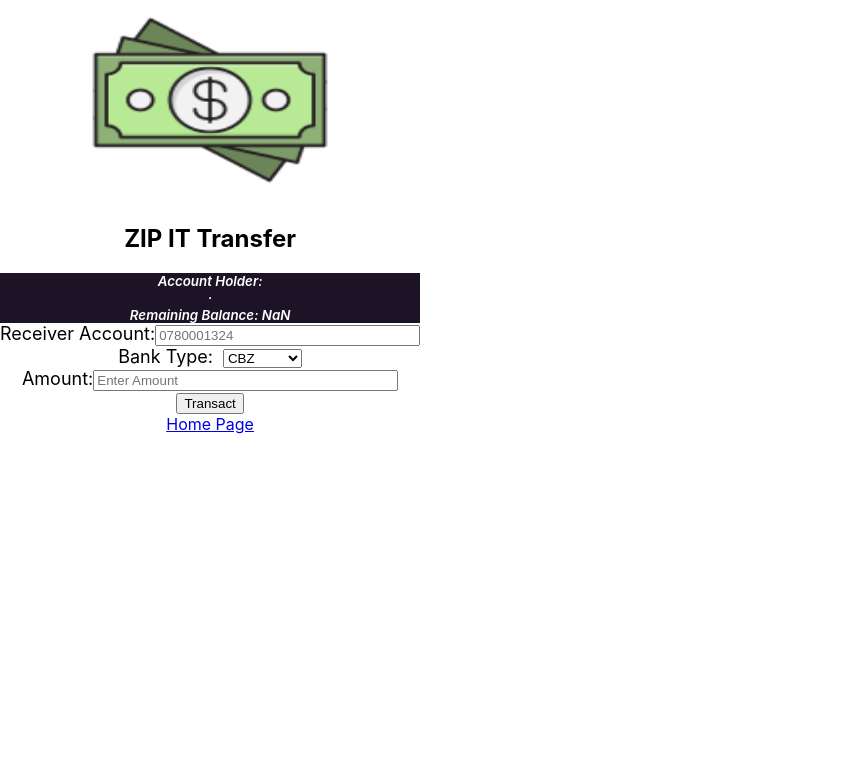
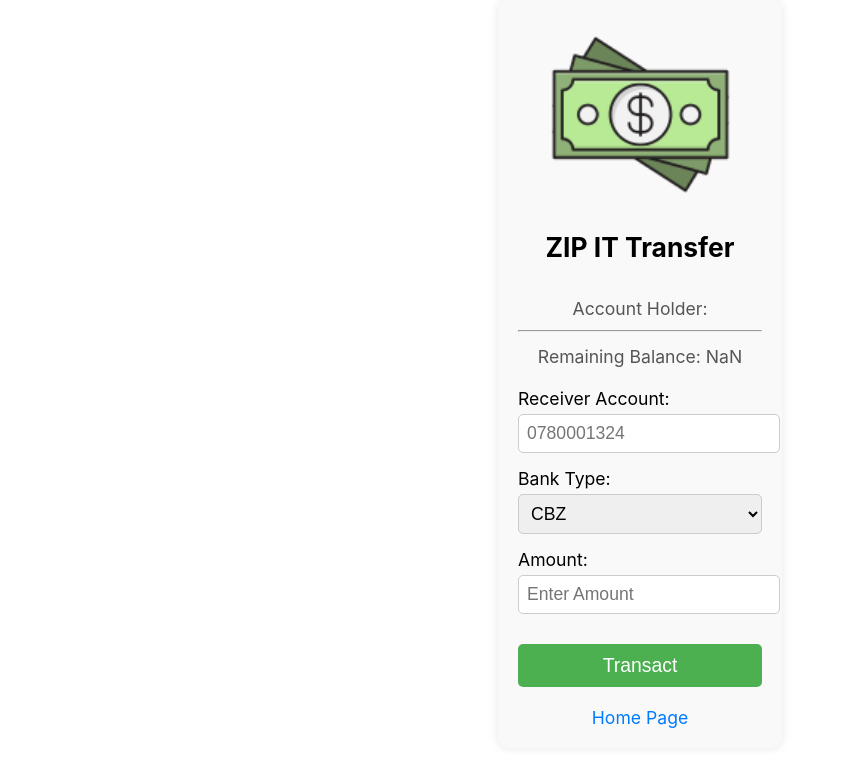
Before and after one commit to Tanaka878/Front-End, a React (Create React App) app: page /ZIPIT in a window 1280 px wide. Shown: the top 766 px of the page, without its empty margins (0-843 px from the left). Built offline with nearby package versions, Linux system fonts and the light colour scheme.

Commit message:
styling interbank component

```diff
--- a/src/OptionsRouting/InterBankTransfer.js
+++ b/src/OptionsRouting/InterBankTransfer.js
@@ -9,12 +9,11 @@ const InterBankTransfer = (props) => {
   const [InterBankData, changeInterBankData] = React.useState({
     AccountNumber: "",
     amount: "",
-    bankType: "CBZ" // Default bank selection
+    bankType: "CBZ"
   });
 
   const [conditionalRender, changeConditionalRender] = React.useState(false);
 
-  // Function to send transaction details using fetch API
   function sendTransactionDetails() {
     const objectToSend = {
       senderAccount: props.AccountHolder,
@@ -30,15 +29,11 @@ const InterBankTransfer = (props) => {
       },
       body: JSON.stringify(objectToSend)
     })
-    .then(response => {
-      console.log('Response:', response); // Log the full response
-      return response.text(); // Change to text to see raw response
-    })
+    .then(response => response.text())
     .then(data => {
-      console.log('Response data:', data); // Log the raw data
-      const jsonData = JSON.parse(data); // Parse the response as JSON
+      const jsonData = JSON.parse(data);
       alert(jsonData.message || jsonData.error);
-      nav('/optionPage');  // Navigate on successful transfer
+      nav('/optionPage');
     })
     .catch(error => {
       console.error('Error:', error.message);
@@ -62,57 +57,129 @@ const InterBankTransfer = (props) => {
       changeConditionalRender(true);
     } else if (InterBankData.AccountNumber.length > 3 && InterBankData.amount <= balance) {
       sendTransactionDetails();
-      console.log("Data sent", InterBankData.bankType, InterBankData.AccountNumber, InterBankData.amount);
     } else {
       console.error('Invalid receiver details');
     }
   }
 
   return (
-    <div>
-      <nav>
-        <img src={feesPayment} height={200} width={250} className='feesPayment' />
+    <div style={styles.container}>
+      <nav style={styles.header}>
+        <img src={feesPayment} style={styles.image} />
         <h2>ZIP IT Transfer</h2>
       </nav>
 
-      <nav className='feesHeader'>
+      <nav style={styles.feesHeader}>
         <small>Account Holder: {props.name}</small>
         <hr />
         <small>Remaining Balance: {props.bal}</small>
       </nav>
 
-      <form onSubmit={handleSubmit} className='feesSubmitForm'>
-        <nav className='feesNav'>
+      <form onSubmit={handleSubmit} style={styles.feesSubmitForm}>
+        <div style={styles.feesNav}>
           <label htmlFor='AccountNumber'>Receiver Account:</label>
-          <input placeholder='0780001324' name='AccountNumber' size={30} onChange={handleFormChange} />
-        </nav>
+          <input placeholder='0780001324' name='AccountNumber' onChange={handleFormChange} style={styles.input} />
+        </div>
 
-        <nav>
+        <div style={styles.feesNav}>
           <label htmlFor='bankType'>Bank Type:</label>
-          <select name="bankType" value={InterBankData.bankType} onChange={handleFormChange} style={{ marginLeft: '10px' }}>
+          <select name="bankType" value={InterBankData.bankType} onChange={handleFormChange} style={styles.input}>
             <option value="CBZ">CBZ</option>
             <option value="FBC">FBC</option>
             <option value="STANBIC">STANBIC</option>
           </select>
-        </nav>
+        </div>
 
-        <nav>
+        <div style={styles.feesNav}>
           <label htmlFor='amount'>Amount:</label>
-          <input placeholder='Enter Amount' name='amount' size={35} onChange={handleFormChange} />
-        </nav>
+          <input placeholder='Enter Amount' name='amount' onChange={handleFormChange} style={styles.input} />
+        </div>
 
-        <nav>
-          <button type="submit" className='AirTimeSubmitButton'>Transact</button>
-        </nav>
+        <div>
+          <button type="submit" style={styles.button}>Transact</button>
+        </div>
       </form>
 
       {conditionalRender && (
-        <nav style={{ color: 'red' }}>Insufficient funds</nav>
+        <nav style={styles.error}>Insufficient funds</nav>
       )}
 
-      <Link to={'/optionPage'}>Home Page</Link>
+      <Link to={'/optionPage'} style={styles.homeLink}>Home Page</Link>
     </div>
   );
 }
 
+const styles = {
+  container: {
+    display: 'flex',
+    flexDirection: 'column',
+    alignItems: 'center',
+    textAlign: 'center',
+    fontSize: '1.1em',
+    margin: '0 auto',
+    maxWidth: '500px',
+    padding: '20px',
+    backgroundColor: '#f9f9f9',
+    borderRadius: '10px',
+    boxShadow: '0 0 10px rgba(0, 0, 0, 0.1)'
+  },
+  header: {
+    display: 'flex',
+    flexDirection: 'column',
+    alignItems: 'center'
+  },
+  image: {
+    width: '100%',
+    maxWidth: '200px'
+  },
+  feesHeader: {
+    width: '100%',
+    marginTop: '10px',
+    fontSize: '1.2em',
+    color: '#555'
+  },
+  feesSubmitForm: {
+    width: '100%',
+    marginTop: '20px'
+  },
+  feesNav: {
+    display: 'flex',
+    flexDirection: 'column',
+    alignItems: 'flex-start',
+    marginBottom: '15px'
+  },
+  input: {
+    width: '100%',
+    padding: '8px',
+    fontSize: '1em',
+    borderRadius: '5px',
+    border: '1px solid #ccc',
+    marginTop: '5px'
+  },
+  button: {
+    backgroundColor: '#4CAF50',
+    color: 'white',
+    padding: '10px 20px',
+    fontSize: '1.1em',
+    border: 'none',
+    borderRadius: '5px',
+    cursor: 'pointer',
+    width: '100%',
+    marginTop: '15px'
+  },
+  buttonHover: {
+    backgroundColor: '#45a049'
+  },
+  error: {
+    color: 'red',
+    marginTop: '15px',
+    fontWeight: 'bold'
+  },
+  homeLink: {
+    marginTop: '20px',
+    color: '#007BFF',
+    textDecoration: 'none'
+  }
+}
+
 export default InterBankTransfer;
```
